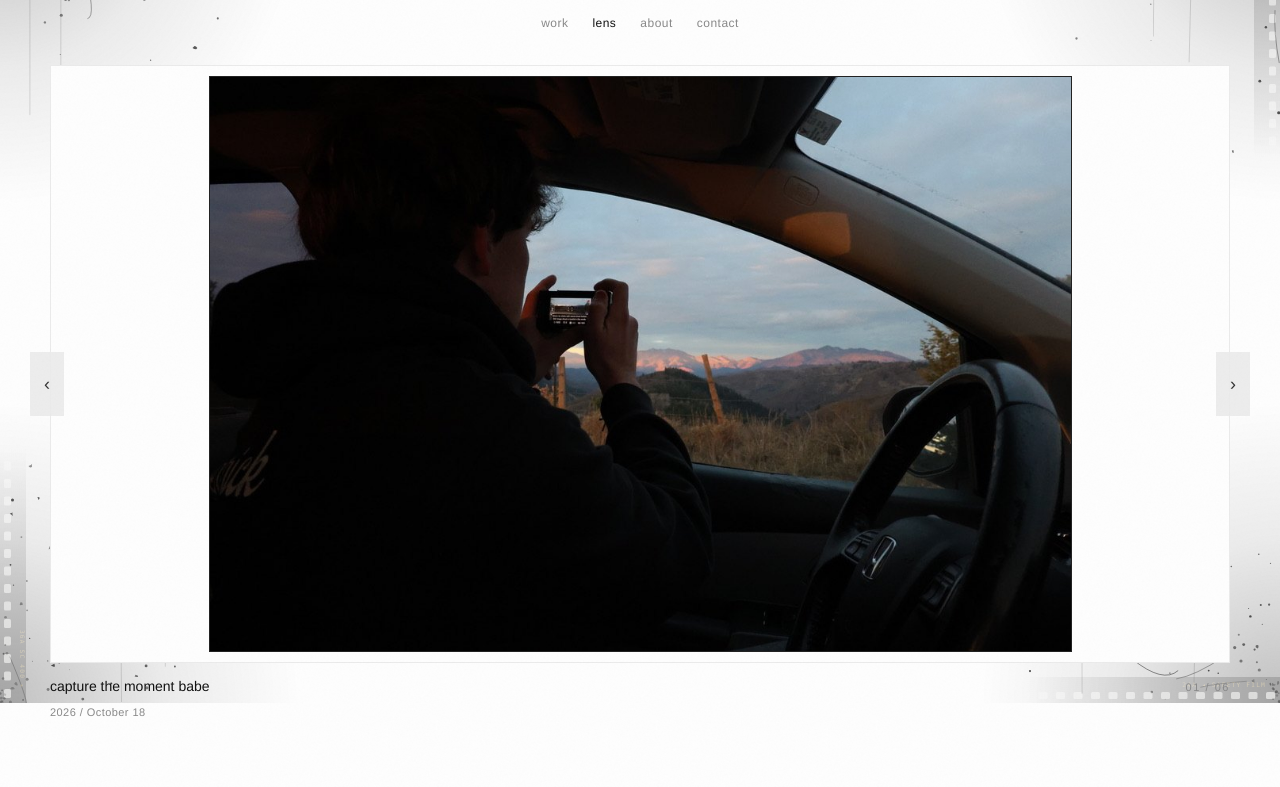
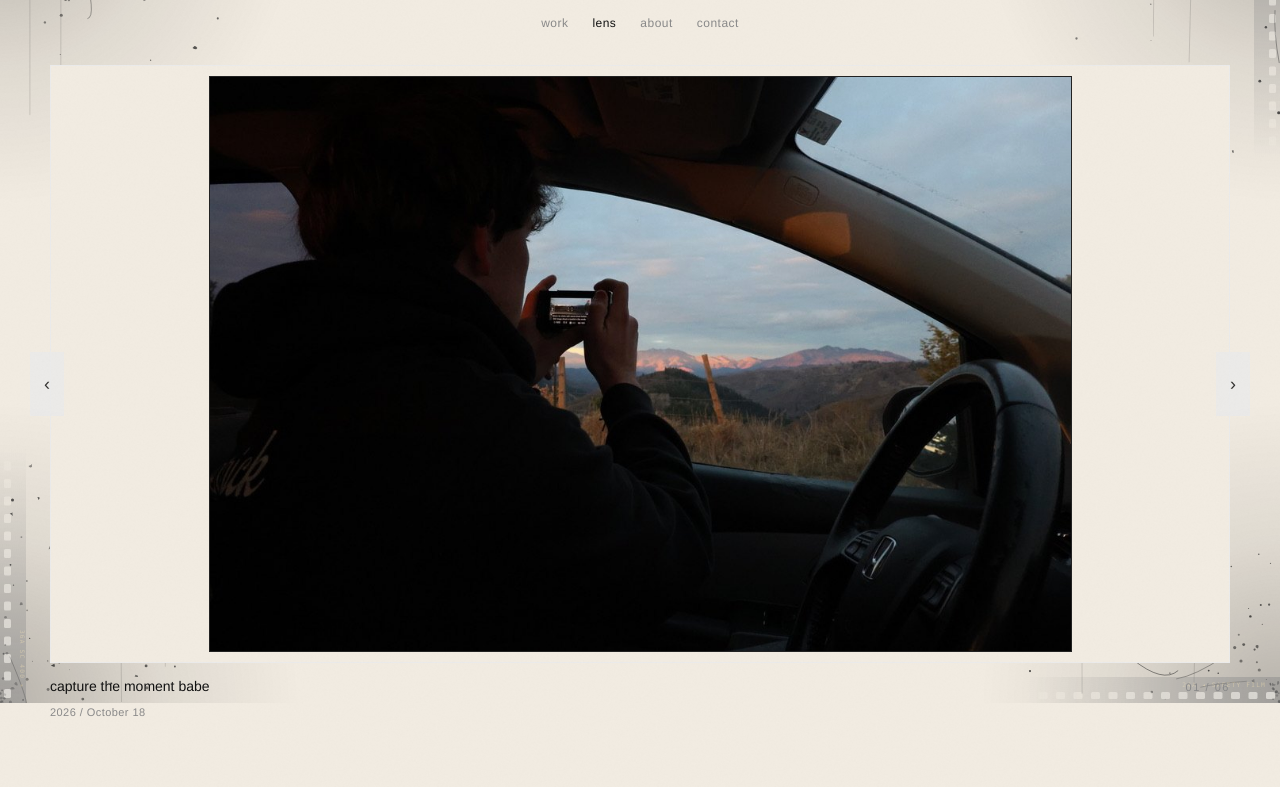
Before and after one commit to shantimiglino/shanticreates, a plain HTML site: page shanticreates 3/index.html in a window 1280 px wide. Shown: the part 97-884 px from the top of the page. Drawn offline with nearby package versions, Linux system fonts and the light colour scheme.

Commit message:
Update index.html

```diff
--- a/shanticreates 3/index.html
+++ b/shanticreates 3/index.html
@@ -22,7 +22,7 @@
 <style>
 /* Layout: one photograph at a time in a thin keyline frame, thumbnails beneath; small quiet type, lots of white; italic serif for Shanti's own words. */
 :root{
-  --paper:#FFFFFF; --ink:#111111; --muted:#8A8A8A; --rule:#ECECEC;
+--paper:#F3EDE3; --ink:#111111; --muted:#8A8A8A; --rule:#ECECEC;
   --sans:"Helvetica Neue", Helvetica, Arial, sans-serif;
   --serif:"Bodoni Moda", "Didot", "Bodoni 72", Georgia, serif;
 }
```
